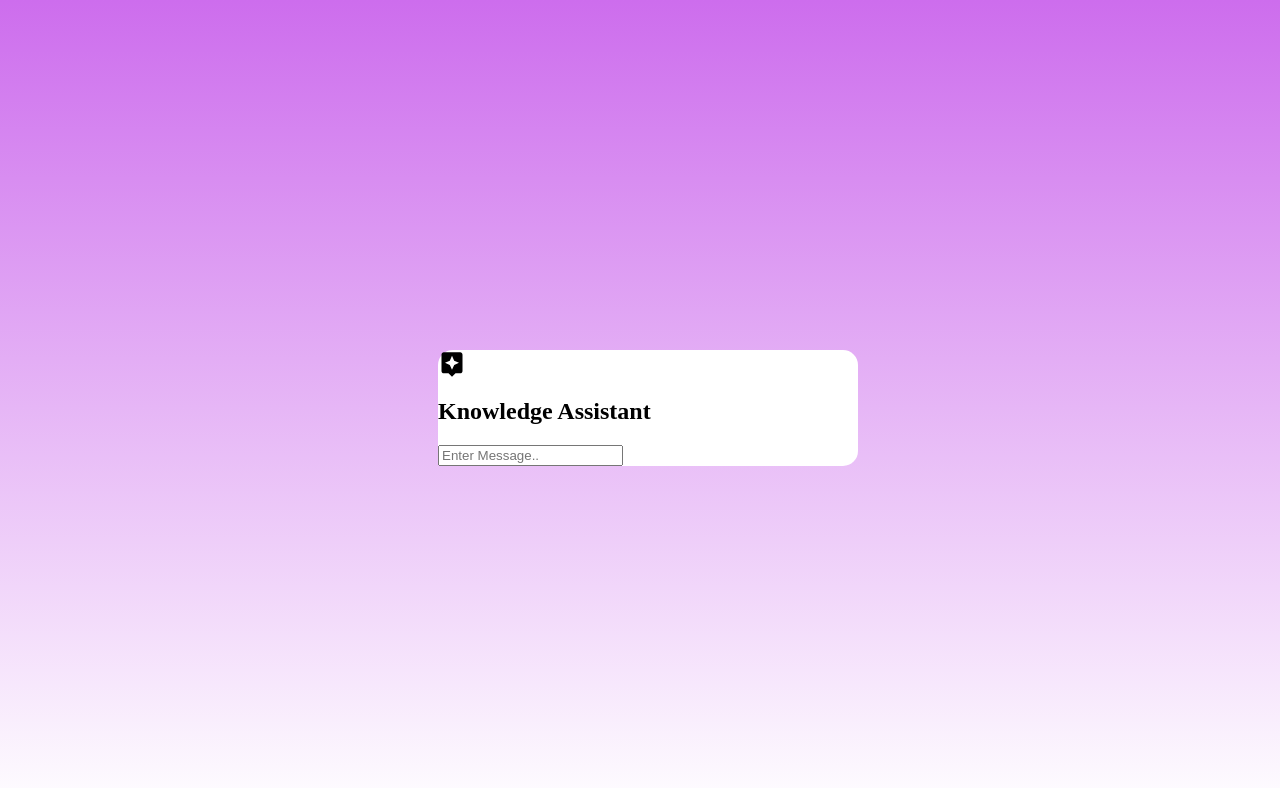
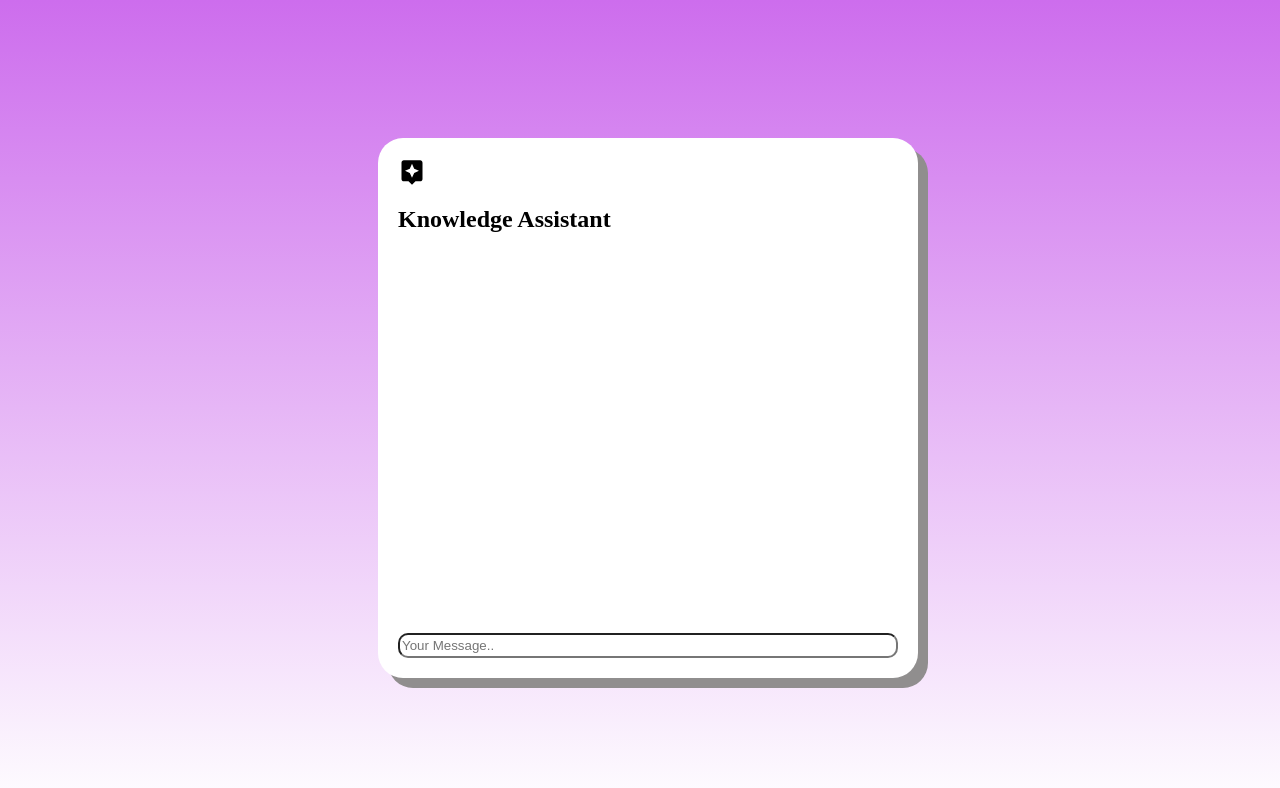
Before and after one commit to tranpaul707/ai_assistant_app, a React (Vite) app in the folder front-end/: page / in a window 1280 px wide. Shown: the top 788 px of the page. Built offline with nearby package versions, Linux system fonts and the light colour scheme.

Commit message:
Improved UI chat window, WIP

```diff
--- a/front-end/src/App.css
+++ b/front-end/src/App.css
@@ -1,5 +1,38 @@
 .chat-pop-up{
-    width: 420px;
-    border-radius: 15px;
+    height: 500px;
+    width: 500px;
+    border-radius: 25px;
+    padding: 20px;
     background-color: white;
+    box-shadow: 10px 10px rgb(144, 142, 142);
+    display: flex;
+    flex-direction: column;
 }
+
+.chat-header {
+    flex-shrink: 0;
+}
+
+.chat-body {
+    flex: 1;
+    min-height: 0;
+    overflow-y: auto;
+}
+
+.chat-window {
+    display: flex;
+    flex-direction: column;
+    height: 100%;
+}
+
+.chat-footer {
+    flex-shrink: 0;
+    padding-top: 12px;
+}
+
+.message {
+    height: 25px;
+    width: 100%;
+    border-radius: 10px;
+    box-sizing: border-box;
+}
--- a/front-end/src/App.tsx
+++ b/front-end/src/App.tsx
@@ -4,28 +4,32 @@ const App = () => {
   return (
     <div className = "container">
       <div className = "chat-pop-up">
-        <div className = "chat-logo">
           <div className = "chat-header">
             <div className = "header-info">
-              <div className = "logo-icon">
-                <AssistantIcon/>
-                <h2 className = "text-info">
+
+              <AssistantIcon/>
+
+              <h2 className = "text-info">
                   Knowledge Assistant
-                </h2>
-              </div>
+              </h2>
             </div>
           </div>
 
           {/* Chat Body */}
           <div className="chat-body">
-            <div className="chat-bot-message">
-              <input type="text" placeholder="Enter Message.."/>
+            <div className="chat-window">
+              <div className="chat-bot-message">
+
+              </div>
             </div>
+          </div>
+
+          <div className="chat-footer">
+            <input className="message" type="text" placeholder="Your Message.."/>
           </div>
 
 
           </div>
-      </div>
     </div>
   );
 };
```
Also changed, not shown: front-end/src/components/Message.tsx (added, +20 -0 lines).
